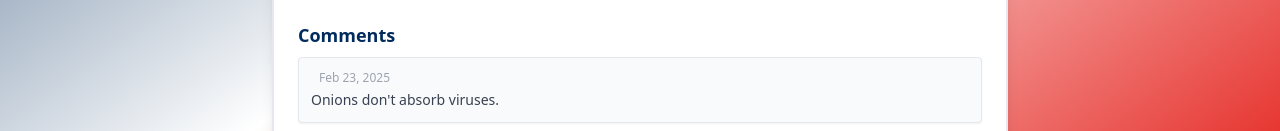
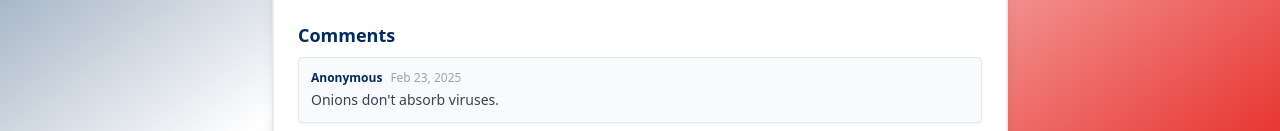
Before and after one commit to chartchai-class/project-01-the-anti-fake-news-system-beastduo, a Vue app in the folder frontend/: page /news/n041 in a window 1280 px wide. Shown: the part 669-800 px from the top of the page. Built offline with nearby package versions, Linux system fonts and the light colour scheme.

Commit message:
Add maximum-score checklist to plan.md and improve comment author display

```diff
--- a/frontend/src/components/CommentList.vue
+++ b/frontend/src/components/CommentList.vue
@@ -7,7 +7,7 @@
     <ul v-else class="space-y-4" data-testid="comments-list">
       <li v-for="c in pagedComments" :key="c.id" class="rounded border bg-gray-50 p-3 shadow-sm">
         <div class="flex items-center gap-2 mb-1">
-          <span class="text-xs font-bold text-[#002b5c]">{{ c.author }}</span>
+          <span class="text-xs font-bold text-[#002b5c]">{{ c.author || 'Anonymous' }}</span>
           <span class="text-xs text-gray-400">{{ formatDate(c.createdAt) }}</span>
         </div>
         <p class="text-sm text-gray-700">{{ c.text }}</p>
--- a/frontend/src/components/NewsCard.vue
+++ b/frontend/src/components/NewsCard.vue
@@ -19,7 +19,7 @@
       </div>
       <p class="mt-2 text-sm text-gray-700 cursor-pointer">{{ truncate(news.summary, 180) }}</p>
       <div class="mt-3 flex flex-wrap items-center gap-x-4 gap-y-1 text-xs text-gray-500">
-        <span>Reporter: <strong class="text-[#002b5c] cursor-pointer">{{ news.reporter }}</strong></span>
+        <span>Reporter: <strong class="text-[#002b5c] cursor-pointer">{{ news.reporterName }}</strong></span>
         <span>Reported: {{ formatDate(news.reportedAt) }}</span>
       </div>
     </router-link>
--- a/frontend/src/pages/HomePage.vue
+++ b/frontend/src/pages/HomePage.vue
@@ -97,7 +97,7 @@ function goPrev() {
 }
 
 function goNext() {
-  if (newsStore.listPage < totalPages.value) {
+  if (newsStore.listPage < searchedTotalPages.value) {
     isLoading.value = true
     newsStore.setPage(newsStore.listPage + 1)
     setTimeout(() => {
--- a/frontend/src/pages/NewsDetailsPage.vue
+++ b/frontend/src/pages/NewsDetailsPage.vue
@@ -116,7 +116,7 @@ onMounted(async () => {
           <ul v-else class="space-y-4" data-testid="comments-list">
             <li v-for="c in pagedComments" :key="c.id" class="rounded border bg-gray-50 p-3 shadow-sm">
               <div class="flex items-center gap-2 mb-1">
-                <span class="text-xs font-bold text-[#002b5c]">{{ c.author }}</span>
+                <span class="text-xs font-bold text-[#002b5c]">{{ c.author || 'Anonymous' }}</span>
                 <span class="text-xs text-gray-400">{{ formatDate(c.createdAt) }}</span>
               </div>
               <p class="text-sm text-gray-700">{{ c.text }}</p>
```
Also changed, not shown: 1 other file (tests, documents, lock files or other folders).
